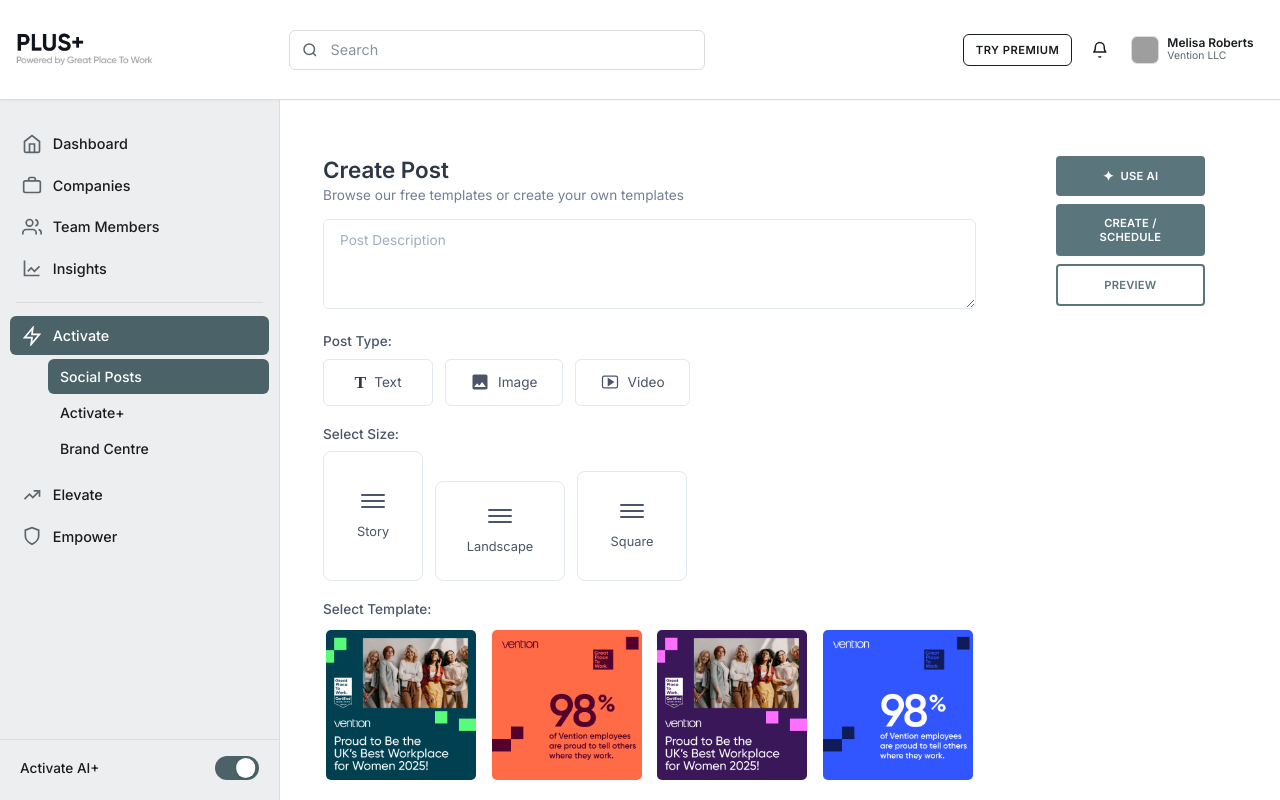
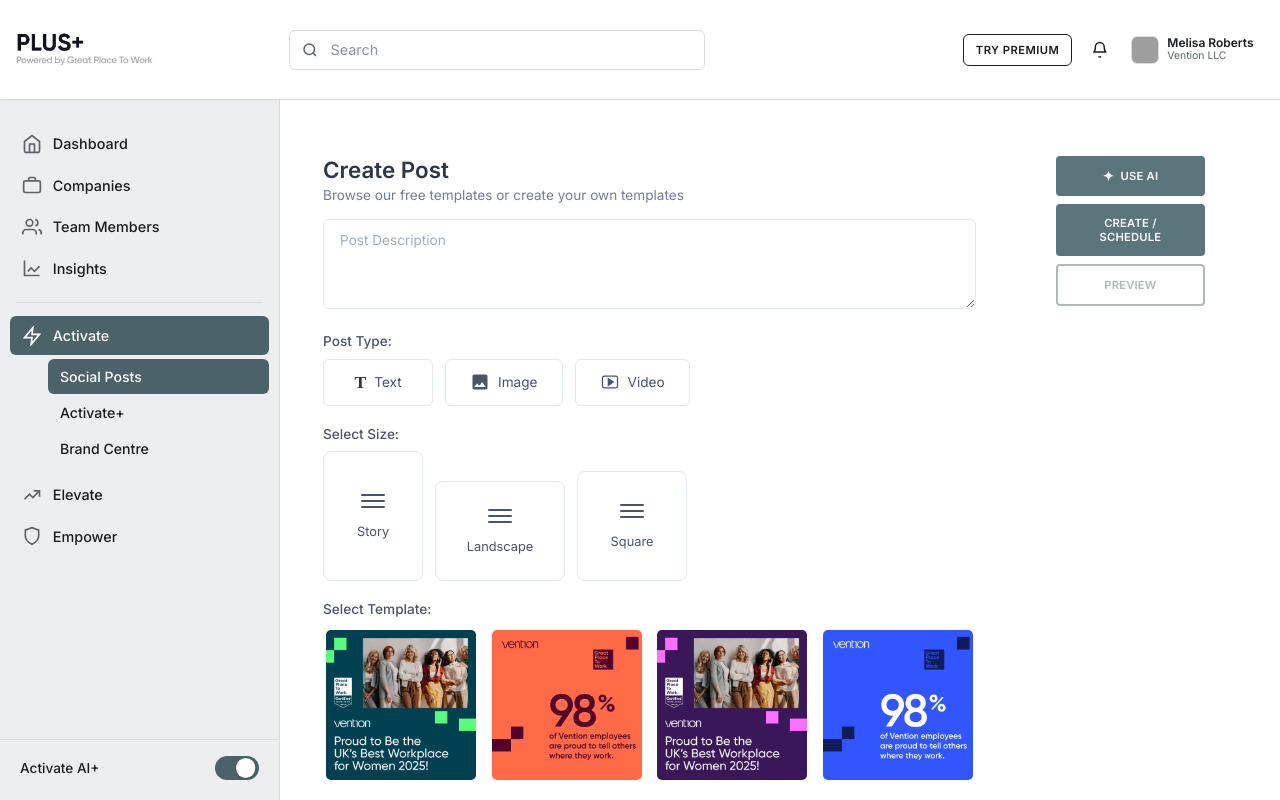
Before and after one commit to elyor404/GPTW-activate-module, an Angular app in the folder frontend/: page /activate/social-posts/create-post in a window 1280 px wide. Built offline with nearby package versions, Linux system fonts and the light colour scheme; sample sign-in values are in the browser's storage; grey boxes are pictures that could not be loaded.

Commit message:
feat: implement create post page layout, styling, and basic component structure

```diff
--- a/frontend/src/app/features/activate/create-post/create-post-page/create-post-page.html
+++ b/frontend/src/app/features/activate/create-post/create-post-page/create-post-page.html
@@ -231,7 +231,12 @@
     <button class="action-btn action-btn--primary" (click)="createOrSchedule()">
       CREATE / SCHEDULE
     </button>
-    <button class="action-btn action-btn--secondary" (click)="preview()">
+    <button
+      class="action-btn action-btn--secondary"
+      (click)="preview()"
+      [disabled]="!isFormValid"
+      [title]="!isFormValid ? 'Please select Type, Size, and Template first' : 'Preview your post'"
+    >
       PREVIEW
     </button>
   </div>
--- a/frontend/src/app/features/activate/create-post/create-post-page/create-post-page.scss
+++ b/frontend/src/app/features/activate/create-post/create-post-page/create-post-page.scss
@@ -542,9 +542,15 @@
     color: #5A757C;
     border: 2px solid #5A757C;
 
-    &:hover {
+    &:hover:not(:disabled) {
       background: #F7FAFC;
     }
+  }
+
+  &:disabled {
+    opacity: 0.5;
+    cursor: not-allowed;
+    filter: grayscale(0.5);
   }
 
   &__sparkle {
--- a/frontend/src/app/features/activate/create-post/create-post-page/create-post-page.ts
+++ b/frontend/src/app/features/activate/create-post/create-post-page/create-post-page.ts
@@ -186,7 +186,13 @@
     });
   }
 
+  get isFormValid(): boolean {
+    return !!this.selectedPostType && !!this.selectedSize && !!this.selectedTemplate;
+  }
+
   preview(): void {
+    if (!this.isFormValid) return;
+
     this.saveFormState();
 
     const selectedTemplateObj = this.templates.find(t => t.id === this.selectedTemplate);
```
